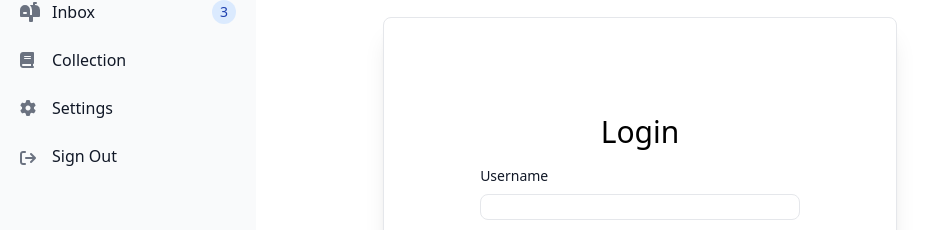
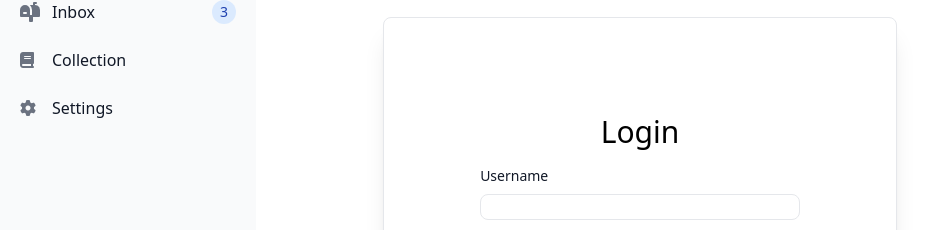
Before and after one commit to ftaskoski/ReadEase, a Vue app: page /login in a window 1280 px wide. Shown: the part 168-398 px from the top of the page, without its empty margins (0-940 px from the left). Built offline with nearby package versions, Linux system fonts and the light colour scheme.

Commit message:
sign out only visible to users

```diff
--- a/src/components/sideBar.vue
+++ b/src/components/sideBar.vue
@@ -126,7 +126,7 @@
                 <span class="flex-1 ms-3 whitespace-nowrap">Settings</span>
               </RouterLink>
             </li>
-            <li>
+            <li v-if="isAuthenticated">
               <RouterLink
                 @click="logout"
                 to="/login"
@@ -169,14 +169,13 @@
 
 <script setup lang="ts">
 import { ref, watch, onMounted, onBeforeUnmount } from "vue";
-import { setAuthenticated, clearUserFromCookie, role } from "@/store/authStore";
+import { setAuthenticated, clearUserFromCookie, role,isAuthenticated } from "@/store/authStore";
 import axios from "axios";
 import { useRouter } from "vue-router";
 const router = useRouter();
 const url = "https://localhost:7284/";
 const isSidebarOpen = ref(false); // Set initial value to false
 const overflow = ref<boolean>(false);
-
 function toggleOverflow(): void {
   overflow.value = !overflow.value;
   if (overflow.value) {
@@ -197,7 +196,6 @@ const logout = (): void => {
     )
     .then((response) => {
       clearUserFromCookie();
-
       router.push("/login");
       role.value = "";
       setAuthenticated(false);
```
